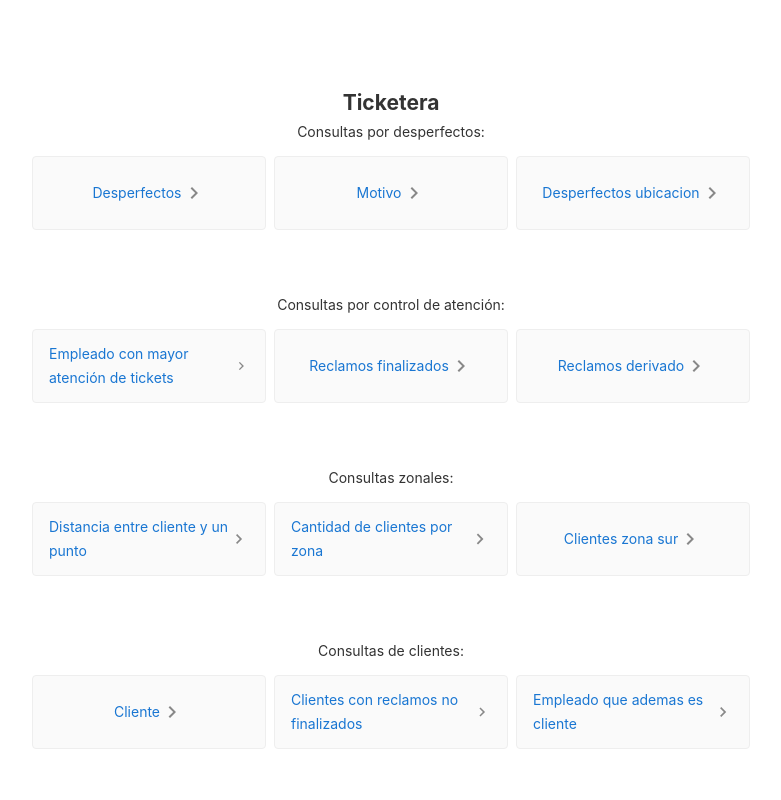
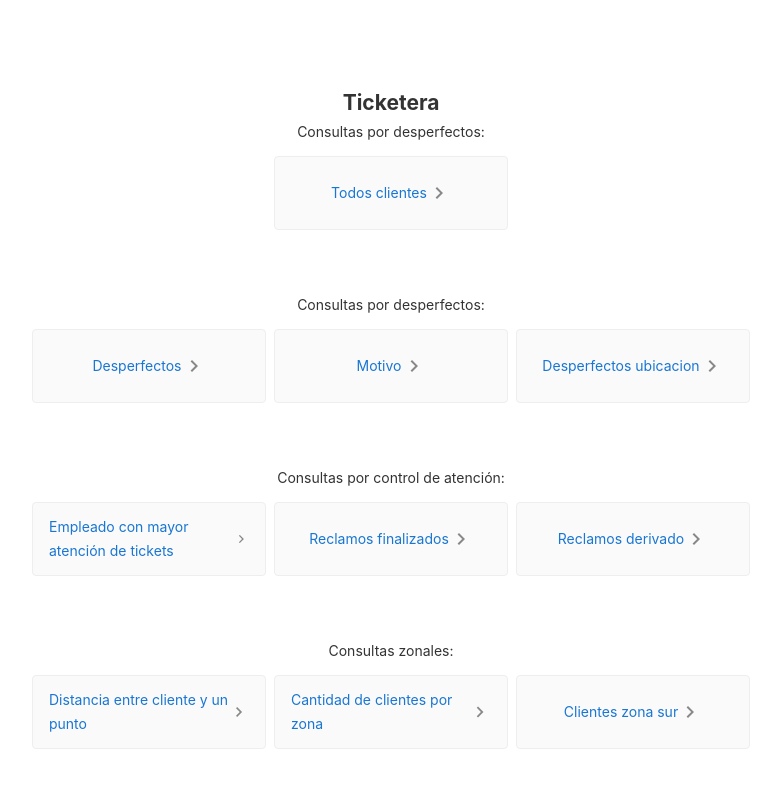
Before and after one commit to JuliSdru/TP-BD-MongoFront, an Angular app: page / in a window 1280 px wide. Shown: the top 800 px of the page, without its empty margins (249-1030 px from the left). Built offline with nearby package versions, Linux system fonts and the light colour scheme.

Commit message:
consultas

```diff
--- a/src/app/app.component.html
+++ b/src/app/app.component.html
@@ -310,6 +310,16 @@
 <div class="content" role="main">
 
   <h2>Ticketera</h2>
+  <p>Consultas por desperfectos:</p>
+  <div class="card-container">
+    <a class="card" rel="noopener" href="#" (click)="get()">
+      <span>Todos clientes</span>
+      <svg class="material-icons" xmlns="http://www.w3.org/2000/svg" width="24" height="24" viewBox="0 0 24 24">
+        <path d="M10 6L8.59 7.41 13.17 12l-4.58 4.59L10 18l6-6z" />
+      </svg>
+    </a>
+  </div>
+   <p class="response">{{todos}}</p>
 
   <p>Consultas por desperfectos:</p>
   <div class="card-container">
--- a/src/app/app.component.ts
+++ b/src/app/app.component.ts
@@ -26,7 +26,7 @@ export class AppComponent {
   get() {
     return this.http.get(this.urlServer)
       .subscribe((data: any) => {
-        this.desperfectos = JSON.stringify(data)
+        this.todos = JSON.stringify(data)
       })
   }
 
```
